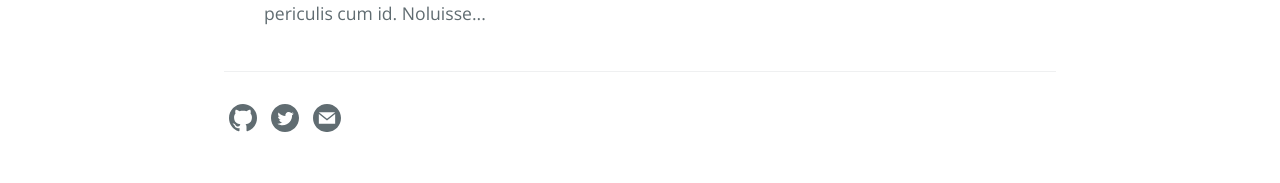
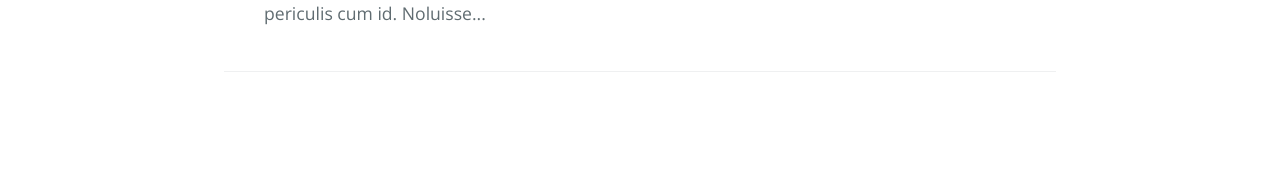
Before and after one commit to seyong92/PyTSMod-ISMIR2020LBD, a Jekyll site: the page built from index.md, in a window 1280 px wide. Shown: the part 1847-2030 px from the top of the page. Built offline with Jekyll 4.4.1, drawn with Linux system fonts in a browser that asks for light colours; after the commit the page ends 1999 px from its top, so only the background shows below that.

Commit message:
remove social icons

```diff
--- a/_layouts/default.html
+++ b/_layouts/default.html
@@ -98,40 +98,6 @@
 
             <footer class="site-footer">
                 <!-- SVG icons from https://iconmonstr.com -->
-
-                <!-- Github icon -->
-                <span class="my-span-icon">
-                    <a href="{{ site.github.owner_url }}" aria-label="{{ site.github.owner_name }}'s GitHub" title="{{ site.github.owner_name }}'s GitHub">
-                        <svg class="my-svg-icon" xmlns="http://www.w3.org/2000/svg" width="24" height="24" viewBox="0 0 24 24"><path d="M12 0c-6.626 0-12 5.373-12 12 0 5.302 3.438 9.8 8.207 11.387.599.111.793-.261.793-.577v-2.234c-3.338.726-4.033-1.416-4.033-1.416-.546-1.387-1.333-1.756-1.333-1.756-1.089-.745.083-.729.083-.729 1.205.084 1.839 1.237 1.839 1.237 1.07 1.834 2.807 1.304 3.492.997.107-.775.418-1.305.762-1.604-2.665-.305-5.467-1.334-5.467-5.931 0-1.311.469-2.381 1.236-3.221-.124-.303-.535-1.524.117-3.176 0 0 1.008-.322 3.301 1.23.957-.266 1.983-.399 3.003-.404 1.02.005 2.047.138 3.006.404 2.291-1.552 3.297-1.23 3.297-1.23.653 1.653.242 2.874.118 3.176.77.84 1.235 1.911 1.235 3.221 0 4.609-2.807 5.624-5.479 5.921.43.372.823 1.102.823 2.222v3.293c0 .319.192.694.801.576 4.765-1.589 8.199-6.086 8.199-11.386 0-6.627-5.373-12-12-12z"/></svg>
-                    </a>
-                </span>
-
-                <!-- Twitter icon -->
-                <span class="my-span-icon">
-                    <a href="https://twitter.com/{{ site.twitter.username }}" aria-label="{{ site.github.owner_name }}'s Twitter" title="{{ site.github.owner_name }}'s Twitter">
-                        <svg class="my-svg-icon" xmlns="http://www.w3.org/2000/svg" width="24" height="24" viewBox="0 0 24 24"><path d="M12 0c-6.627 0-12 5.373-12 12s5.373 12 12 12 12-5.373 12-12-5.373-12-12-12zm6.066 9.645c.183 4.04-2.83 8.544-8.164 8.544-1.622 0-3.131-.476-4.402-1.291 1.524.18 3.045-.244 4.252-1.189-1.256-.023-2.317-.854-2.684-1.995.451.086.895.061 1.298-.049-1.381-.278-2.335-1.522-2.304-2.853.388.215.83.344 1.301.359-1.279-.855-1.641-2.544-.889-3.835 1.416 1.738 3.533 2.881 5.92 3.001-.419-1.796.944-3.527 2.799-3.527.825 0 1.572.349 2.096.907.654-.128 1.27-.368 1.824-.697-.215.671-.67 1.233-1.263 1.589.581-.07 1.135-.224 1.649-.453-.384.578-.87 1.084-1.433 1.489z"/></svg>
-                    </a>
-                </span>
-
-                <!-- RSS icon -->
-                {% if site.plugins contains "jekyll-feed" %}
-                <span class="my-span-icon">
-                    <a href="{{ "/feed.xml" | absolute_url }}" aria-label="RSS feed" title="{{ site.github.owner_name }}'s RSS feed">
-                        <svg class="my-svg-icon" xmlns="http://www.w3.org/2000/svg" width="24" height="24" viewBox="0 0 24 24"><path d="M12 0c-6.627 0-12 5.373-12 12s5.373 12 12 12 12-5.373 12-12-5.373-12-12-12zm-3.374 17c-.897 0-1.626-.727-1.626-1.624s.729-1.624 1.626-1.624 1.626.727 1.626 1.624-.729 1.624-1.626 1.624zm3.885 0c-.03-3.022-2.485-5.474-5.511-5.504v-2.406c4.361.03 7.889 3.555 7.92 7.91h-2.409zm4.081 0c-.016-5.297-4.303-9.571-9.592-9.594v-2.406c6.623.023 11.985 5.384 12 12h-2.408z"/></svg>
-                    </a>
-                </span>
-                {% endif %}
-
-                <!-- Contact icon -->
-                {% assign contact_page = site.pages | where: "path", "contact.md" | first %}
-                {% if contact_page.title %}
-                <span class="my-span-icon">
-                    <a href="{{ contact_page.url | absolute_url }}" aria-label="Contact" title="Contact {{ site.github.owner_name }}">
-                        <svg class="my-svg-icon" xmlns="http://www.w3.org/2000/svg" width="24" height="24" viewBox="0 0 24 24"><path d="M12 .02c-6.627 0-12 5.373-12 12s5.373 12 12 12 12-5.373 12-12-5.373-12-12-12zm6.99 6.98l-6.99 5.666-6.991-5.666h13.981zm.01 10h-14v-8.505l7 5.673 7-5.672v8.504z"/></svg>
-                    </a>
-                </span>
-                {% endif %}
-
             </footer>
         </section>
 
```
